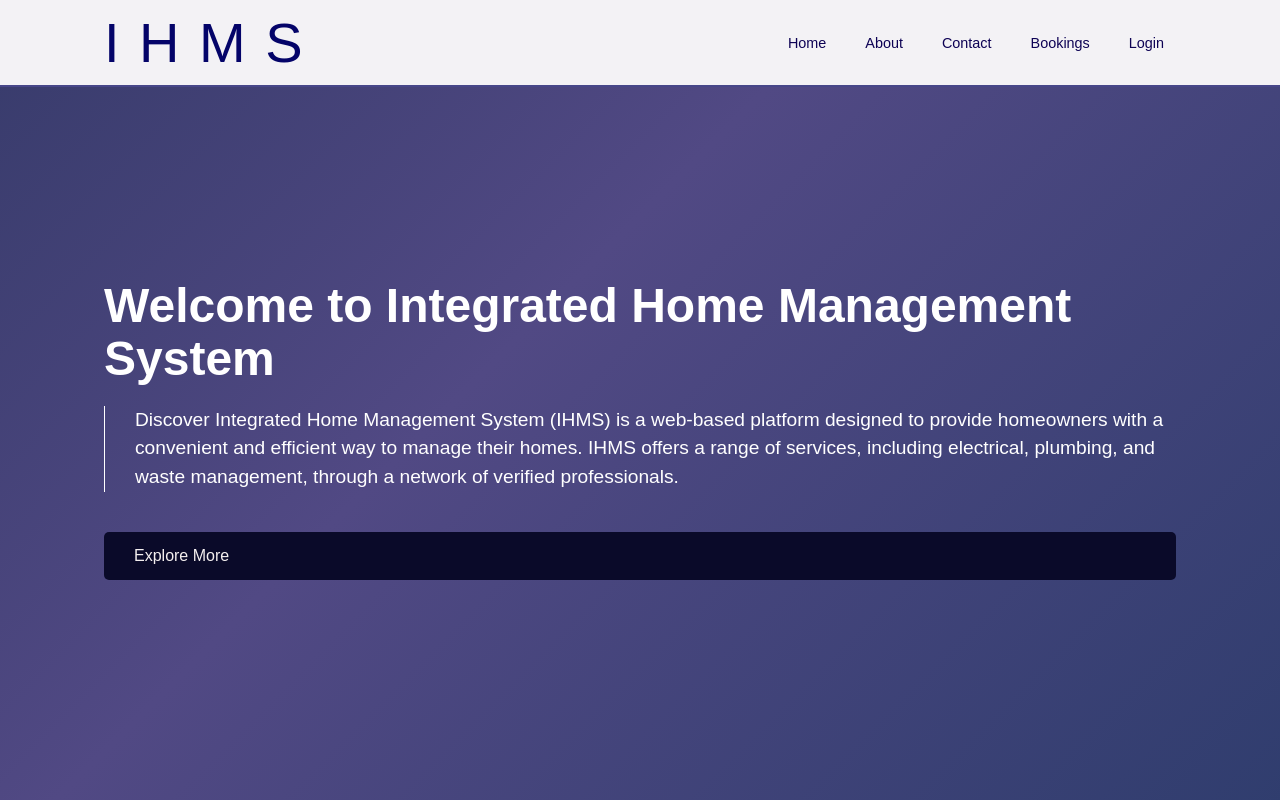
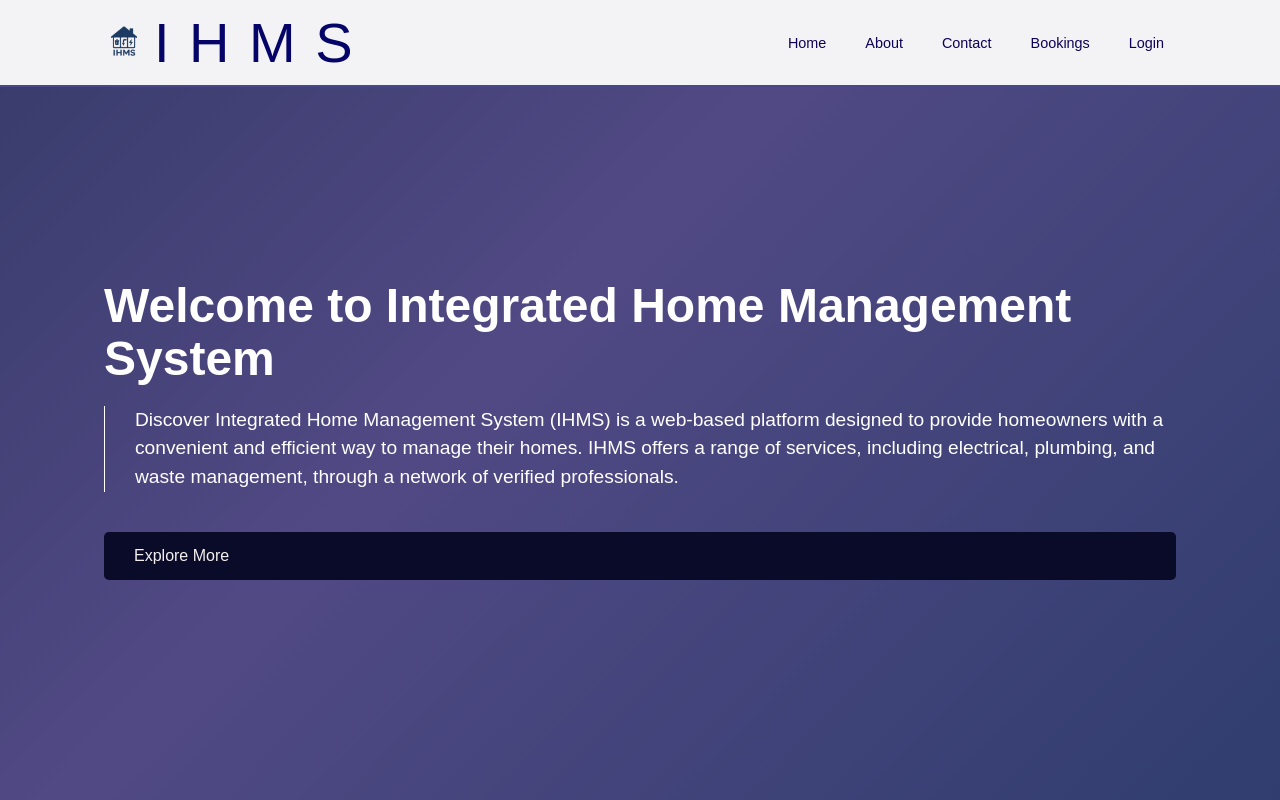
Before and after one commit to fayiz-123/IHMS_Deployment, a React (Vite) app in the folder client/: page / in a window 1280 px wide. Shown: the top 800 px of the page. Built offline with nearby package versions, Linux system fonts and the light colour scheme; no server answers.

Commit message:
added icon i navbar

```diff
--- a/client/src/components/Nav.css
+++ b/client/src/components/Nav.css
@@ -39,23 +39,24 @@
   margin-left: 20px;
 }
 
+/* ✅ Desktop & Mobile Common Link Style */
 #nav .nav-links a {
-  color: #0d0254;
+  color: white; /* ✅ Changed from dark blue to white for mobile visibility */
   text-decoration: none;
   font-size: 0.9em;
-  transition: color 0.3s ease;
+  transition: background-color 0.3s ease, color 0.3s ease;
   padding: 10px 15px;
   border-radius: 5px;
 }
 
 #nav .nav-links a:hover {
   color: white;
-  background-color: #656589;
+  background-color: #7a7ab1; /* ✅ Light violet for hover */
 }
 
-/* ✅ USERNAME STYLE (Clickable but different from other links) */
+/* ✅ USERNAME STYLE */
 #nav .nav-links .user-link {
-  color: #040469; /* Dark blue */
+  color: white;
   font-size: 1.2em;
   font-weight: bold;
   padding: 0;
@@ -63,12 +64,9 @@
   cursor: pointer;
 }
 
-/* Prevent hover effects on username */
 #nav .nav-links .user-link:hover {
-  color: #040469; /* No color change */
-  background: none; /* No background change */
-  text-decoration: none;
-  cursor: pointer;
+  color: #e0e0ff;
+  background: none;
 }
 
 /* Mobile Menu Icon */
@@ -121,10 +119,13 @@
   top: 0;
 }
 
-/* Mobile Menu Styling */
+/* ✅ Mobile Menu Styling */
+/* You can choose one of these: dark or light */
+
+/* OPTION 1: DARK BACKGROUND (default) */
 #nav .nav-links {
   position: fixed;
-  background: rgba(0, 0, 0, 0.95);
+  background: rgba(0, 0, 0, 0.95); /* ✅ Dark for contrast */
   height: 100vh;
   width: 100%;
   flex-direction: column;
@@ -137,6 +138,44 @@
   z-index: 1000;
   opacity: 0;
   pointer-events: none;
+}
+
+/* OPTIONAL - LIGHT BACKGROUND (Uncomment if you prefer this) */
+/*
+#nav .nav-links {
+  position: fixed;
+  background: #f0f0fa;
+  height: 100vh;
+  width: 100%;
+  flex-direction: column;
+  align-items: center;
+  justify-content: center;
+  top: 0;
+  left: 0;
+  transform: translateX(-100%);
+  transition: transform 0.3s ease, opacity 0.3s ease;
+  z-index: 1000;
+  opacity: 0;
+  pointer-events: none;
+}
+ */
+.logo {
+  display: flex;
+  align-items: center;
+}
+
+.logo-link {
+  display: flex;
+  align-items: center;
+  text-decoration: none;
+  color: inherit;
+}
+
+.logo-img {
+  width: 40px;
+  height: 40px;
+  margin-right: 10px;
+  object-fit: contain;
 }
 
 #nav .nav-links.nav-active {
@@ -175,7 +214,7 @@
   transform: scale(1.05);
 }
 
-/* Adjustments for larger screens */
+/* Desktop View */
 @media screen and (min-width: 1101px) {
   #nav .nav-links {
     display: flex;
@@ -202,8 +241,18 @@
   }
 
   #nav .nav-links a {
+    color: #0d0254;
     padding: 8px 12px;
     font-size: 0.9em;
+  }
+
+  #nav .nav-links a:hover {
+    background-color: #656589;
+    color: white;
+  }
+
+  #nav .nav-links .user-link {
+    color: #040469;
   }
 
   #nav .nav-links .logout-btn {
--- a/client/src/components/Nav.jsx
+++ b/client/src/components/Nav.jsx
@@ -10,25 +10,25 @@ function Nav() {
   const baseApiUrl = import.meta.env.VITE_BASE_API_URL;
 
 
-  useEffect(()=>{
+  useEffect(() => {
     const fetchUser = async () => {
       const authToken = localStorage.getItem('authToken');
-      if(!authToken){
+      if (!authToken) {
         setUser(null);
         return;
       }
 
 
       try {
-        const response = await axios.get(`${baseApiUrl}/profile`,{
+        const response = await axios.get(`${baseApiUrl}/profile`, {
           headers: {
-            Authorization : `Bearer ${authToken}`
+            Authorization: `Bearer ${authToken}`
 
           }
 
         })
 
-        setUser({username:response.data.username})
+        setUser({ username: response.data.username })
 
       } catch (error) {
         console.error("Token invalid or user fetch failed:", error);
@@ -38,7 +38,7 @@ function Nav() {
       }
     }
     fetchUser()
-  },[])
+  }, [])
 
   const handleLogout = () => {
     localStorage.removeItem("authToken");
@@ -53,8 +53,12 @@ function Nav() {
         <nav>
           {/* Logo */}
           <div className="logo">
-            <span>I H M S</span>
+            <Link to="/" className="logo-link">
+              <img src="/IHMS.png" alt="IHMS Logo" className="logo-img" />
+              <span>I H M S</span>
+            </Link>
           </div>
+
 
           {/* Mobile Menu Button */}
           <div
```
